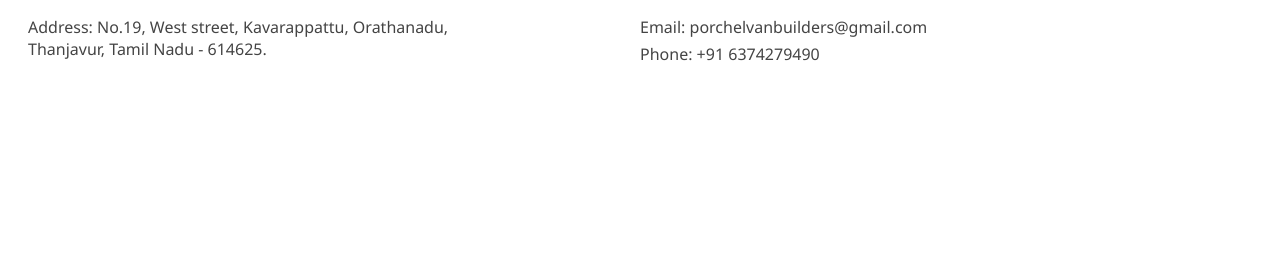
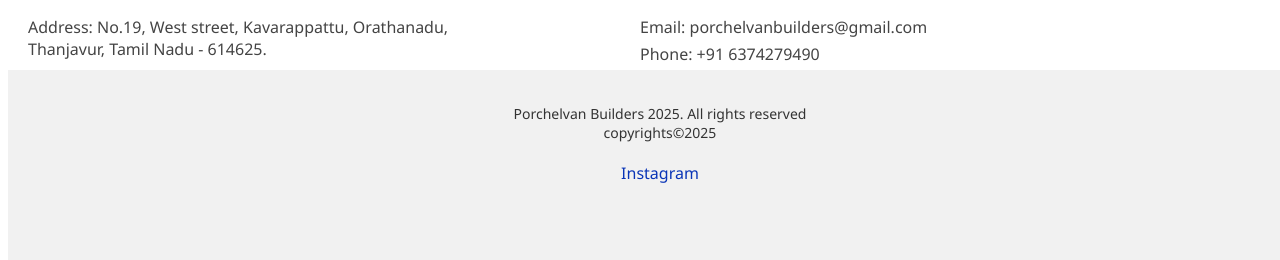
Before and after one commit to Ragulkannadasan/Porchelvan-Builders, a plain HTML site: page address.html in a window 1280 px wide. Shown: the part 963-1223 px from the top of the page. Before the commit the page ends 1033 px from the top, so only its background shows below. Drawn offline with Linux system fonts and the light colour scheme.

Commit message:
Update address.html

```diff
--- a/address.html
+++ b/address.html
@@ -63,6 +63,17 @@
             </div>
         </div>
     </div>
+    <footer class="footer">
+        <center>
+            <p class="txt">
+                Porchelvan Builders 2025. All rights reserved<br> copyrights&copy2025
+            </p>
+
+            <div class="footer-links">
+                <a href="">Instagram</a>
+            </div>
+        </center>
+    </footer>
 </body>
 
 </html>
```
